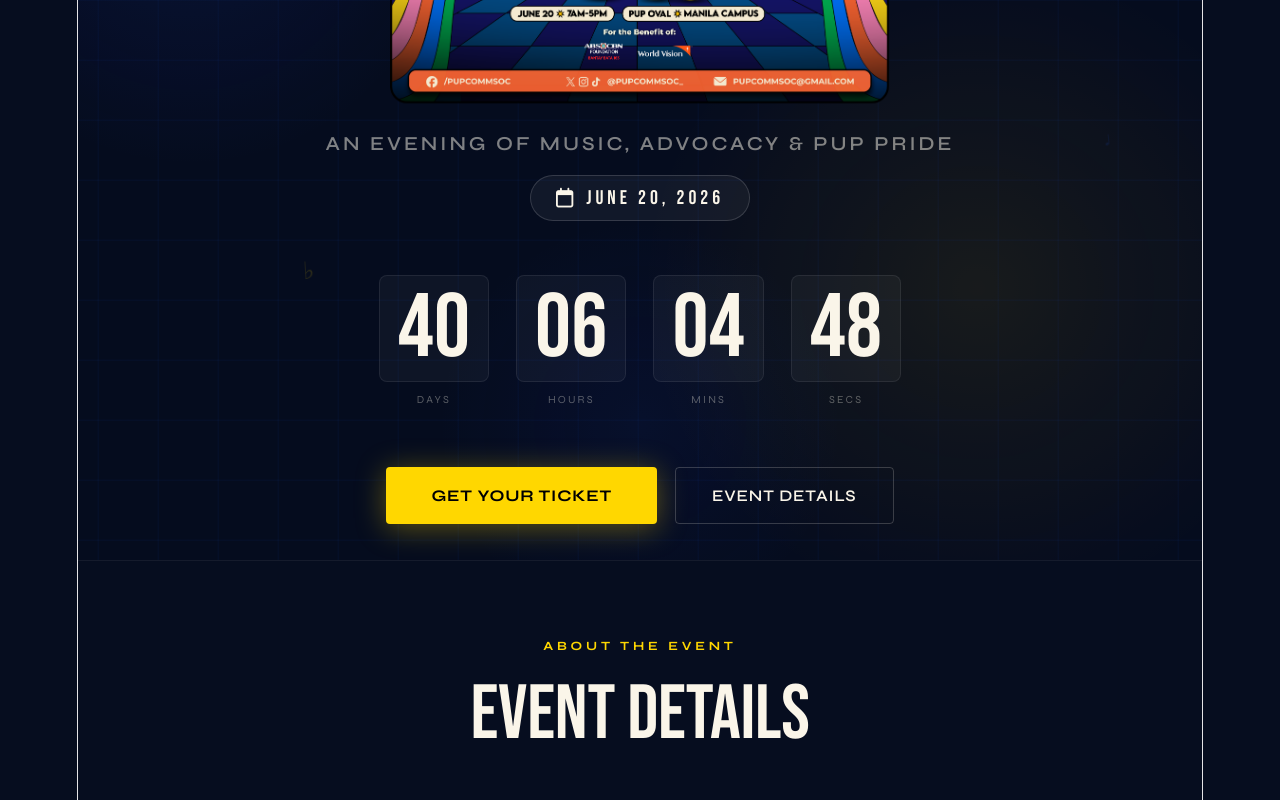
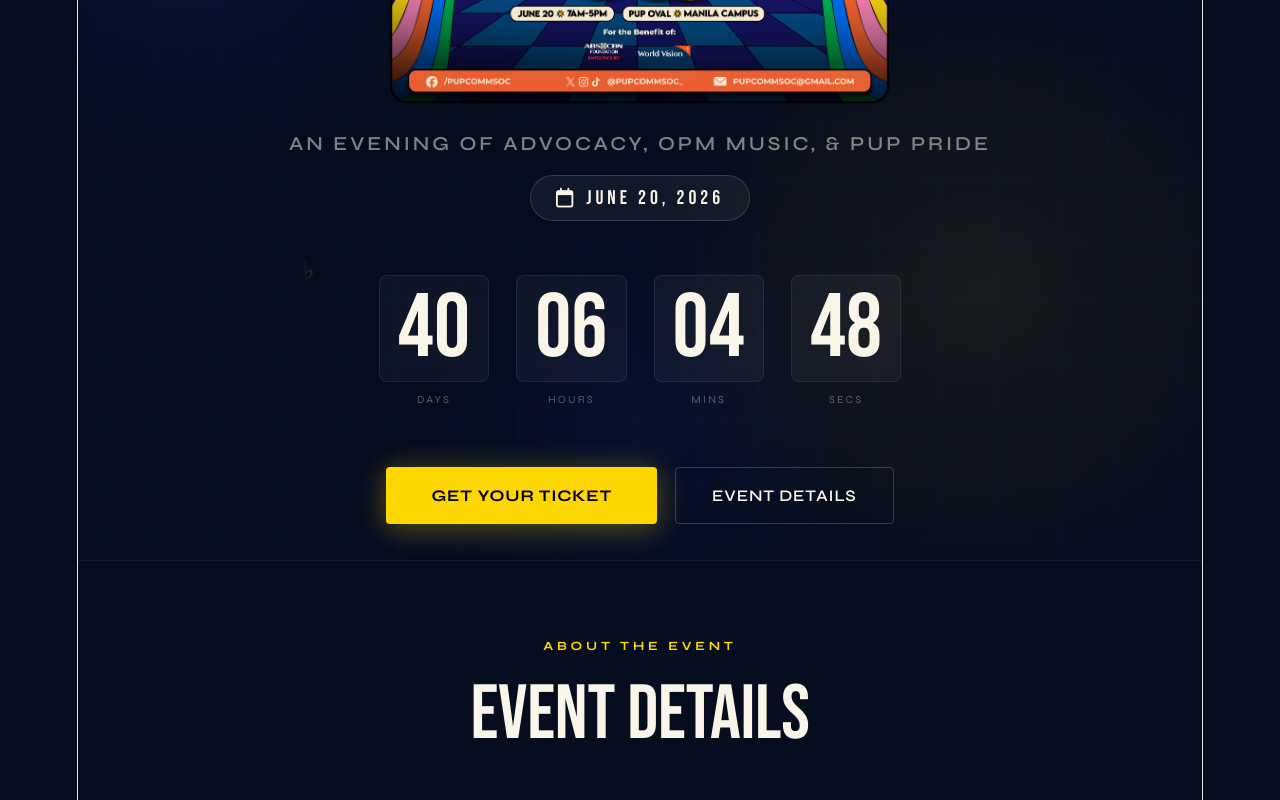
Before and after one commit to johnelsisura/puprevo2026, a React (Vite) app: page / in a window 1280 px wide. Shown: the part 800-1600 px from the top of the page. Built offline with nearby package versions, Linux system fonts and the light colour scheme; no server answers; the database is empty.

Commit message:
update landing page

```diff
--- a/src/pages/Landing.jsx
+++ b/src/pages/Landing.jsx
@@ -452,7 +452,7 @@ export default function Landing() {
 
             <img src="/officialposter.png" alt="PUP Revo 2026 Poster" style={{ width: '100%', maxWidth: '500px', display: 'block', margin: '1.5rem auto 0 auto' }} />
 
-            <p className="subtitle">An Evening of Music, Advocacy & PUP Pride</p>
+            <p className="subtitle">An Evening of Advocacy, OPM Music, & PUP Pride</p>
 
             <div className="hero-date-pill">
               <i className="fa-regular fa-calendar" />
@@ -682,7 +682,7 @@ export default function Landing() {
               <i className="fa-brands fa-tiktok" />
             </a>
           </div>
-          <p>© 2026 <strong>PUP REVO</strong> — PUP Communication Society. All rights reserved.</p>
+          <p>© 2026 PUP REVO — PUP Communication Society. All rights reserved.</p>
           <p style={{ marginTop: '0.5rem' }}>
             For concerns, email{' '}
             <a href="mailto:puprevo.commsoc@gmail.com" style={{ color: 'rgba(250,245,233,0.4)' }}>
@@ -699,7 +699,7 @@ export default function Landing() {
           <div className="modal-overlay" onClick={e => { if (e.target === e.currentTarget) setPrivacyOpen(false) }}>
             <div className="modal">
               <h2>Privacy Policy</h2>
-              <p className="modal-subtitle">PUP REVO 2026: Sound Against Silence — A Benefit Concert for Safer Kids</p>
+              <p className="modal-subtitle">PUP REVO 2026: Sound Against Silence - A Benefit Concert for Safer Kids</p>
               <p>The PUP Communication Society respects your right to privacy and is committed to protecting your personal data in accordance with the Data Privacy Act of 2012 (Republic Act No. 10173).</p>
 
               <h3>1. Information We Collect</h3>
```
